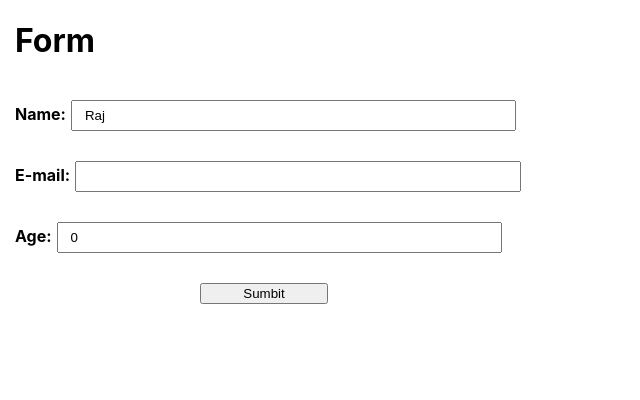
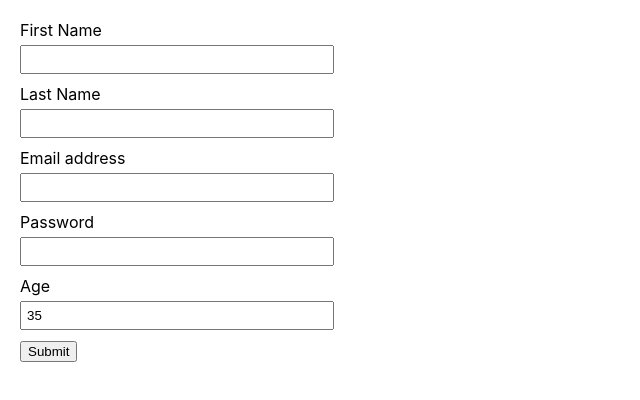
Before and after one commit to NischalKafle/Form-Using-Formik, a React (Create React App) app: page / in a window 1280 px wide. Shown: the top 400 px of the page, without its empty margins (0-640 px from the left). Built offline with nearby package versions, Linux system fonts and the light colour scheme.

Commit message:
Commit atlast is also done

```diff
--- a/src/App.css
+++ b/src/App.css
@@ -1,33 +1,19 @@
-
-#main {
+.main1 {
   display: flex;
   flex-direction: column;
-  margin-top: 25px;
-}
-.inp {
-  width: 33%;
-  padding: 6px 12px;
 
 }
+.main3{
+  margin-left:20px;
 
-button {
-  width: 10%;
 }
-#txt{
+.main2{
+  margin-top:20px;
 
-  margin-left:15px;
-  margin-top:15px;
-  margin-bottom:15px;
-
- }
- label{
-  margin-right: 5px;
-  font-weight: bold;
- }
- button{
-  margin-left:200px;
-  margin-top: 15px;
- }
- h1{
-  margin-left: 15px;
- }
+  }
+  .marg-bot{
+    margin-bottom:5px;
+  }
+  .txt{
+    color:red;
+  }
--- a/src/FormComponent.js
+++ b/src/FormComponent.js
@@ -1,42 +1,143 @@
-import React from 'react';
-import {useFormik} from 'formik';
+import React from "react";
+import { useFormik } from "formik";
+import {
+  FormControl,
+  FormLabel,
+  FormErrorMessage,
+  FormHelperText,
+  Input,
+  Button,
+} from "@chakra-ui/react";
 function FormComponent() {
-    const formik = useFormik ({
-        initialValues:{
-        name: 'Raj',
-        email: '',
-        age:0 ,
-      },
-      onSubmit:values=>{
-console.log('Submitted Values:',values)
+  const formik = useFormik({
+    initialValues: {
+      firstname: "",
+      lastname: "",
+      email: "",
+      age: 35,
+      password:"",
+    },
+    onSubmit: (values) => {
+      console.log("Submitted Values:", values);
+      formik.resetForm();
+    },
+    validate: (values) => {
+      let errors = {};
+      const nameRegex = /^[A-Z][a-z]*$/;
+      const ageRegex = /^\d+$/;
+      const passRegex=/(?=.*[A-Z])(?=.*[!@#$%^&*])(?=.*\d).{9,}$/;
+      if (!values.password) {
+        errors.password = "Required";
+      } else if (!passRegex.test(values.password)) {
+        errors.password =
+          "Password must contain a Upper case,special character and number and length of the password must be greater than 8"
       }
-    }
-    )
+      if (!values.firstname) {
+        errors.firstname = "Required";
+      } else if (!nameRegex.test(values.firstname)) {
+        errors.firstname =
+          "Name must contain only alphabets and start with capital letter";
+      }
+      if (!values.lastname) {
+        errors.lastname = "Required";
+      } else if (!nameRegex.test(values.lastname)) {
+        errors.lastname =
+          "Name must contain only alphabets and start with capital letter";
+      }
 
-return (
+      if (!values.email) {
+        errors.email = "Required";
+      } else if (
+        !/^[A-Za-z0-9._%+-]+@[A-Za-z0-9.-]+\.[A-Za-z]{2,4}$/.test(values.email)
+      ) {
+        errors.email = "Enter correct email format";
+      }
+      if (!ageRegex.test(values.age)) {
+        errors.age = "Required";
+      }
 
- <div>
-    <h1>Form </h1>
-    <form id="main" onSubmit={formik.handleSubmit}>
-      <div id="txt">
-        <label id="lab" HTMLfor="name">Name:</label>
-        <input type="text" id="name" name="name" className="inp" onChange={formik.handleChange} value={formik.values.name} />
+      return errors;
+    },
+  });
+  return (
+    <div className="main1">
+      <div className="main2">
+        <form onSubmit={formik.handleSubmit} className="main3">
+          <div style={{ marginBottom: "10px" }}>
+            <FormLabel className="marg-bot">First Name</FormLabel>
+            <Input
+              style={{ width: "300px", padding: "5px" }}
+              type="text"
+              name="firstname"
+              onBlur={formik.handleBlur}
+              onChange={formik.handleChange}
+              value={formik.values.firstname}
+            />
+            {formik.touched.firstname && formik.errors.firstname ? (
+              <div className="txt">{formik.errors.firstname}</div>
+            ) : null}
+          </div>
+          <div style={{ marginBottom: "10px" }}>
+            <FormLabel className="marg-bot">Last Name</FormLabel>
+            <Input
+              style={{ width: "300px", padding: "5px" }}
+              type="text"
+              name="lastname"
+              onBlur={formik.handleBlur}
+              onChange={formik.handleChange}
+              value={formik.values.lastname}
+            />
+            {formik.touched.lastname && formik.errors.lastname ? (
+              <div className="txt">{formik.errors.lastname}</div>
+            ) : null}
+          </div>
+          <div style={{ marginBottom: "10px" }}>
+            <FormLabel className="marg-bot">Email address</FormLabel>
+            <Input
+              style={{ width: "300px", padding: "5px" }}
+              type="email"
+              name="email"
+              onBlur={formik.handleBlur}
+              onChange={formik.handleChange}
+              value={formik.values.email}
+            />
+            {formik.touched.email && formik.errors.email ? (
+              <div className="txt">{formik.errors.email}</div>
+            ) : null}
+          </div>
+          <div style={{ marginBottom: "10px" }}>
+          <FormLabel className="marg-bot">Password</FormLabel>
+          <Input
+            style={{ width: "300px", padding: "5px" }}
+            type="password"
+            name="password"
+            onBlur={formik.handleBlur}
+            onChange={formik.handleChange}
+            value={formik.values.password}
+          />
+          {formik.touched.password && formik.errors.password ? (
+            <div className="txt">{formik.errors.password}</div>
+          ) : null}
+        </div>
+          <div style={{ marginBottom: "10px" }}>
+            <FormLabel className="marg-bot">Age</FormLabel>
+            <Input
+              style={{ width: "300px", padding: "5px" }}
+              type="number"
+              name="age"
+              onBlur={formik.handleBlur}
+              onChange={formik.handleChange}
+              value={formik.values.age}
+            />
+            {formik.touched.age && formik.errors.age ? (
+              <div className="txt">{formik.errors.age}</div>
+            ) : null}
+          </div>
+          <button type="submit">Submit</button>
+        </form>
       </div>
-      <div id="txt">
-              <label id="lab" HTMLfor="email">E-mail:</label>
-      <input type="email" id="email" name="email" className="inp" onChange={formik.handleChange} value={formik.values.email} />
     </div>
- <div id="txt">
-          <label id="lab" HTMLfor="age">Age:</label>
-      <input type="number" id="age" name="age" className="inp" onChange={formik.handleChange} value={formik.values.age} />
-    </div>
-
-      <button type="submit">Sumbit</button>
-      </form>
-    </div>
-
-   )
+  );
 }
 
-
 export default FormComponent;
```
